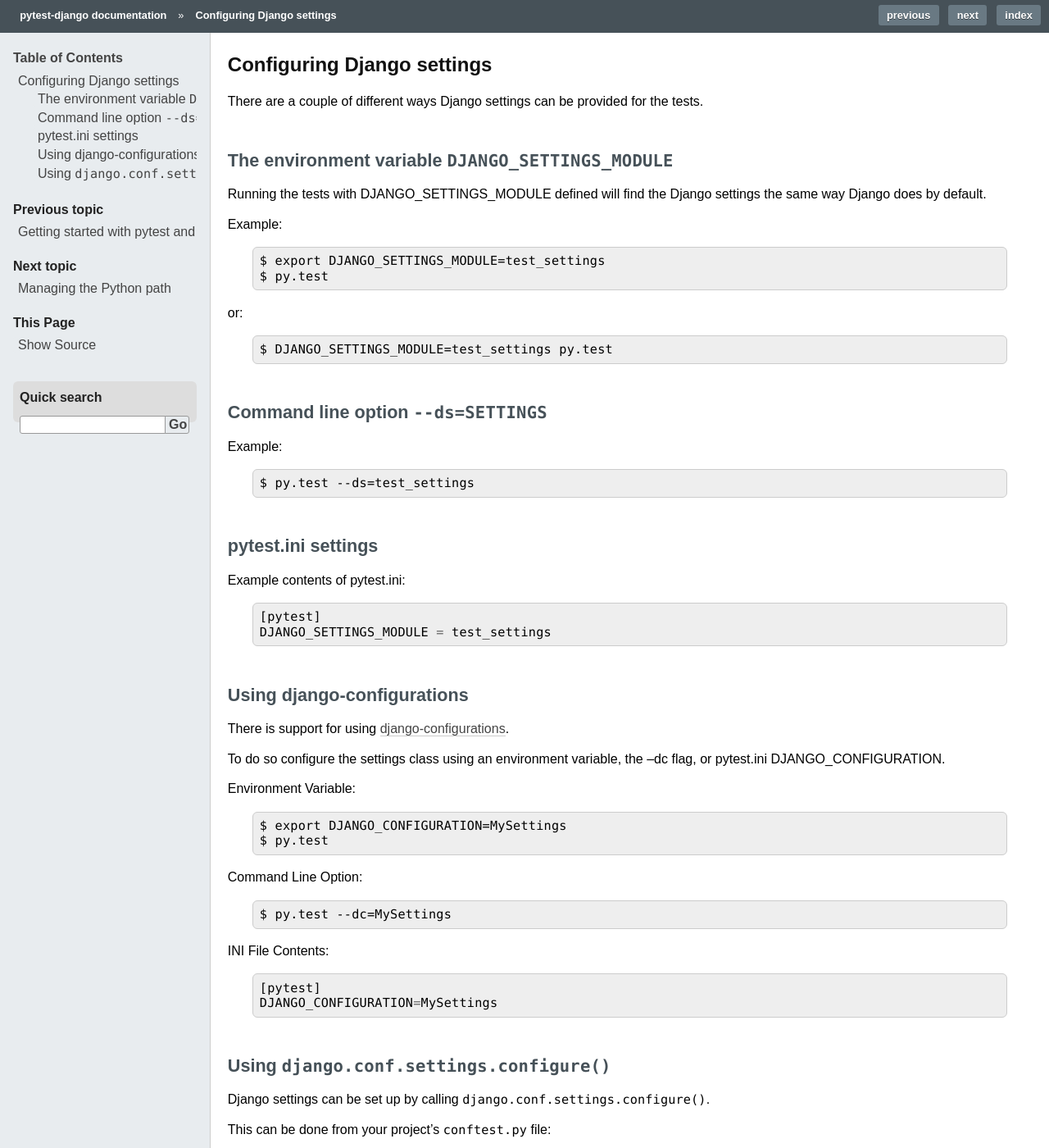
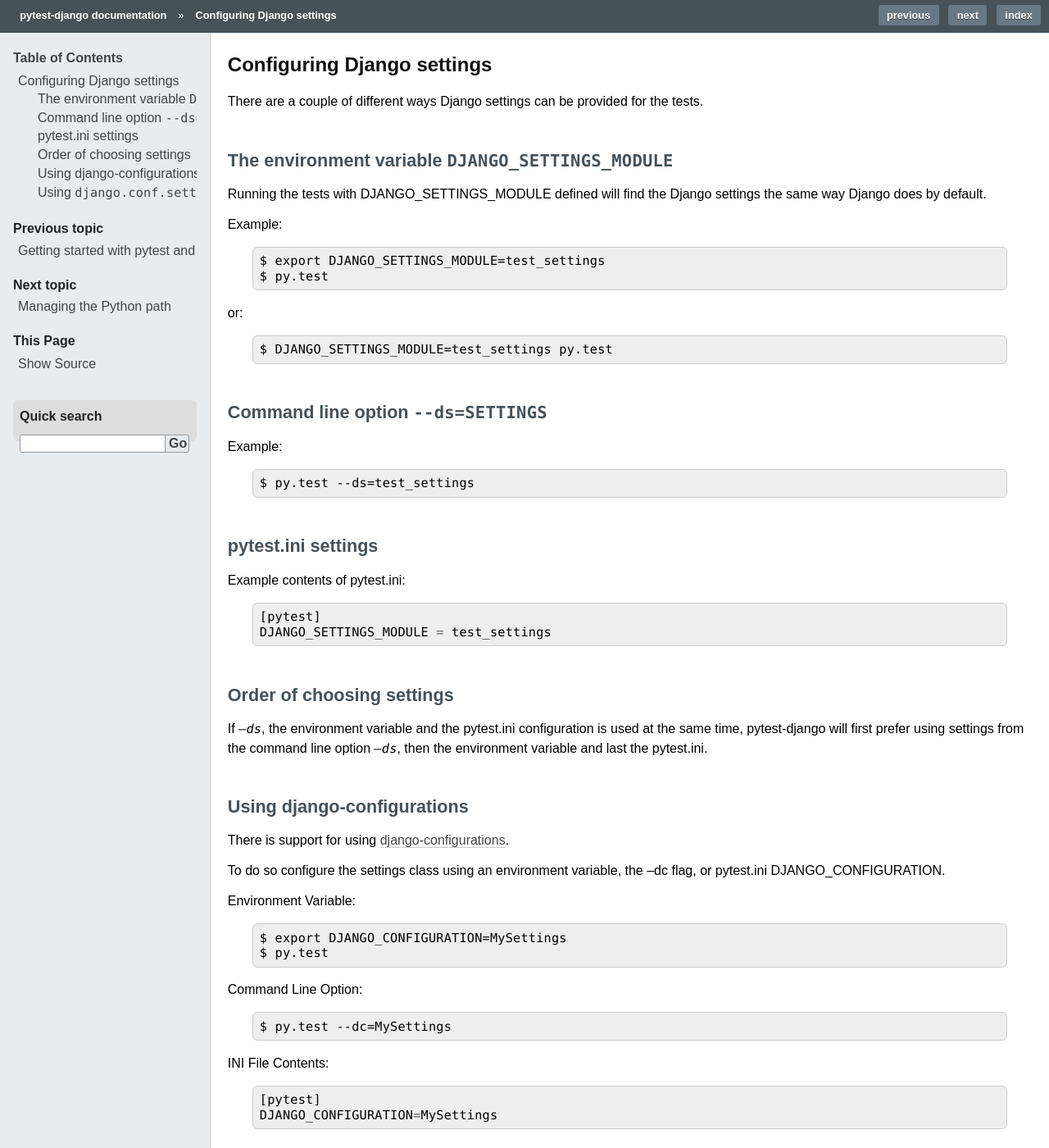
Before and after one commit to pytest-dev/pytest-django, a Sphinx documentation site: the page built from docs/configuring_django.rst, in a window 1280 px wide and 1400 px high. Shown: the whole window at 82% size. Built offline with Sphinx 7.4.7, drawn with Linux system fonts in a browser that asks for light colours; the version number could not be read and is left out.

Commit message:
Explain the order of where pytest-django finds DJANGO_SETTINGS_MODULE
This was changed before the 2.9.0 release and was not documented. The
change is backward incompatible and may surprise users.

Then change was originally made in https://github.com/pytest-dev/pytest-django/pull/199.

```diff
--- a/docs/configuring_django.rst
+++ b/docs/configuring_django.rst
@@ -38,6 +38,12 @@ Example contents of pytest.ini::
     [pytest]
     DJANGO_SETTINGS_MODULE = test_settings
 
+Order of choosing settings
+--------------------------
+
+If `--ds`, the environment variable and the pytest.ini configuration is used at
+the same time, pytest-django will first prefer using settings from the command
+line option `--ds`, then the environment variable and last the pytest.ini.
 
 Using django-configurations
 ---------------------------
```
Also changed, not shown: docs/changelog.rst (+8 -0 lines).
